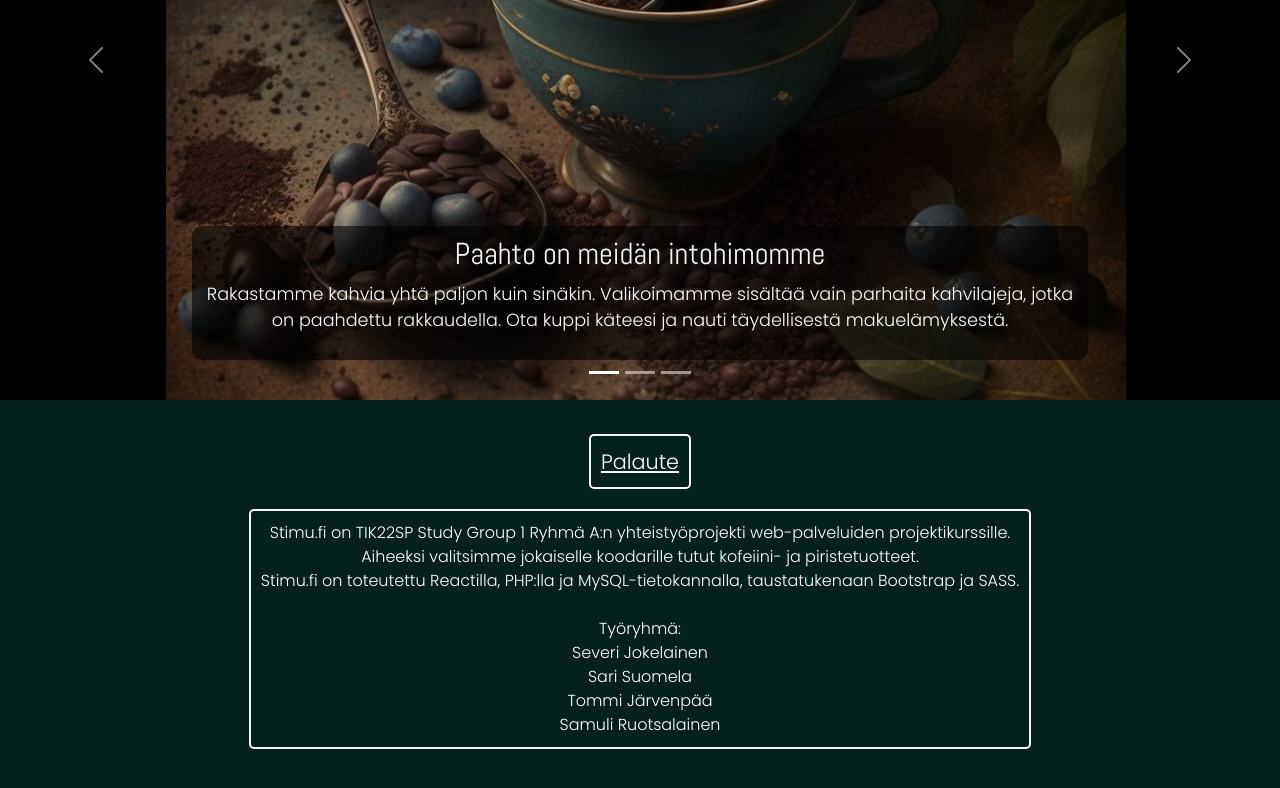
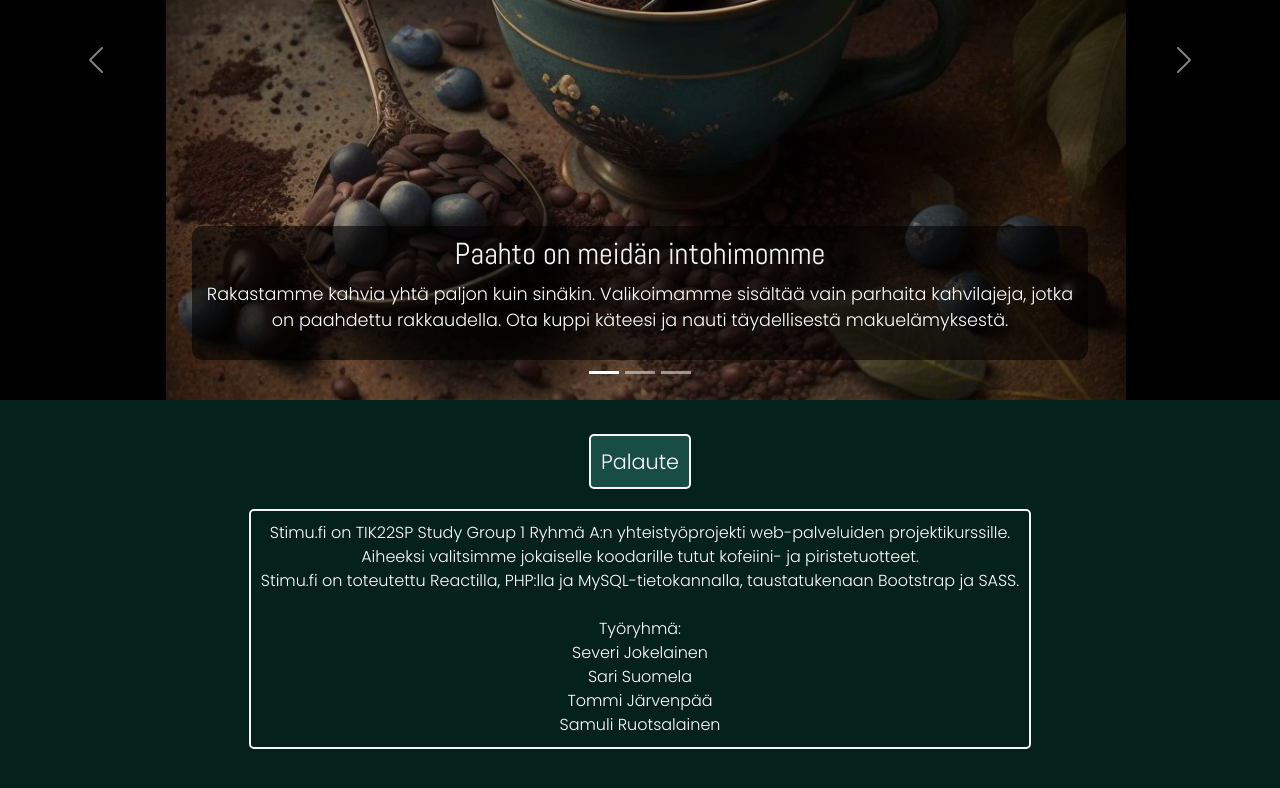
Before and after one commit to Stimu-Webshop/stimu-webshop.github.io, a React (Create React App) app in the folder caffeine-shop/: page /#/ in a window 1280 px wide. In both pictures the pointer is over the link "Palaute". Shown: the part 390-1178 px from the top of the page. Built offline with nearby package versions, Linux system fonts and the light colour scheme.

Commit message:
footer link styling

```diff
--- a/caffeine-shop/src/styles/Footer.scss
+++ b/caffeine-shop/src/styles/Footer.scss
@@ -23,6 +23,11 @@ footer {
     @include borders;
     padding: 10px;
     margin-bottom: 20px;
+    text-decoration: none;
+}
+
+.footerLink:hover {
+    background-color: $light;
 }
 
 @media screen and (max-width: 425px) {
```
